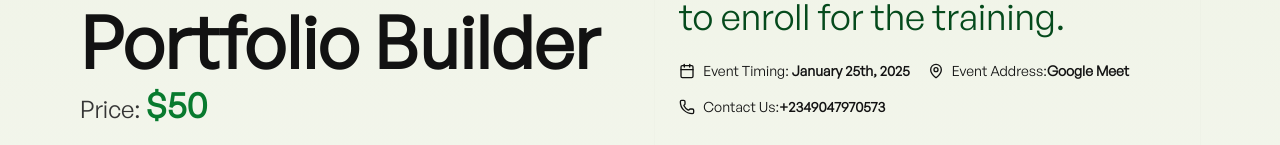
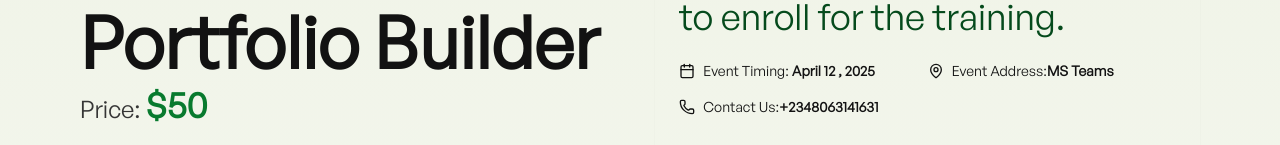
Before and after one commit to Jybium/zefas-bi, a Next.js app: page /training in a window 1280 px wide. Shown: the part 203-348 px from the top of the page. Built offline with nearby package versions, Linux system fonts and the light colour scheme.

Commit message:
feat: added the testimonial details

```diff
--- a/components/forms/enrollment-form.tsx
+++ b/components/forms/enrollment-form.tsx
@@ -113,7 +113,7 @@ export const EnrollmentForm: React.FC = () => {
             <Calendar className="h-4 w-4 mr-2" />
             <span className="text-sm">
               Event Timing:{" "}
-              <span className="font-semibold">January 25th, 2025</span>
+              <span className="font-semibold">April 12 , 2025</span>
             </span>
           </div>
 
@@ -121,7 +121,7 @@ export const EnrollmentForm: React.FC = () => {
             <MapPin className="h-4 w-4 mr-2" />
             <span className="text-sm">
               Event Address:
-              <span className="font-semibold">Google Meet</span>
+              <span className="font-semibold">MS Teams</span>
             </span>
           </div>
 
@@ -130,7 +130,7 @@ export const EnrollmentForm: React.FC = () => {
 
             <span className="text-sm">
               Contact Us:
-              <span className="font-semibold">+2349047970573</span>
+              <span className="font-semibold">+2348063141631</span>
             </span>
           </div>
         </div>
--- a/components/home/testimonial-section.tsx
+++ b/components/home/testimonial-section.tsx
@@ -9,21 +9,21 @@ const testimonials = [
     role: "Student",
     text: "The Build with Zefas BI - Portfolio Builder helped me develop a unique portfolio with a variety of projects showcasing my analytical skills. I saw analysis in a different light—not just crunching numbers, but enabling decision-making. I received exceptional value for what I paid and would gladly recommend the training to anyone looking to upskill their Power BI knowledge in analysis, UI, and critical thinking.",
     image: "/avatar1.png",
-    link: "#",
+    link: "https://mavenanalytics.io/profile/28b12370-0061-7071-7f9e-45bfcae23a1a",
   },
   {
     name: "Waleed Salah",
     role: "Student",
     text: "The Build with Zefas BI - Portfolio Builder was a game-changer for me. It not only enhanced my *UI design, analytical skills, and DAX proficiency* but also helped me build a standout portfolio that truly sets me apart. The hands-on projects and expert guidance transformed how I approach data storytelling and report design. I highly recommend this training to anyone serious about mastering Power BI and making an impact in the analytics space.",
     image: "/avatar2.png",
-    link: "#",
+    link: "https://mavenanalytics.io/profile/e8b17370-40c1-7054-7c29-4333c06369ef",
   },
   {
     name: "Edith Obidi",
     role: "Student",
     text: "The Build with Zefas BI - Portfolio Builder has been a transformative experience. My skills in analysis, DAX, and UI design have improved significantly, and I now feel confident enough to teach even the most complex Power BI concepts. The program helped me create a wide range of projects, each showcasing my ability to solve real-world problems with data. It's a perfect fit for anyone looking to elevate their Power BI expertise and stand out in the field.",
     image: "/avatar3.png",
-    link: "#",
+    link: "https://edithobidi.github.io/",
   },
 ];
 
```
